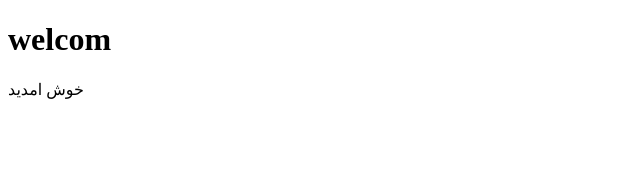
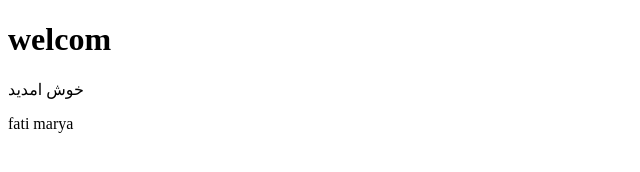
Before and after one commit to setayeshahwazi/welcome, a plain HTML site: page index.html in a window 1280 px wide. Shown: the full height of the page, 0-640 px from the left. Drawn offline with Linux system fonts and the light colour scheme.

Commit message:
welcome index.html

```diff
--- a/index.html
+++ b/index.html
@@ -8,5 +8,7 @@
 <body>
     <h1>welcom</h1>
     <p>خوش امدید</p>
+    <a1>fati</a1>
+    <a2>marya</a2>
 </body>
 </html>
```
